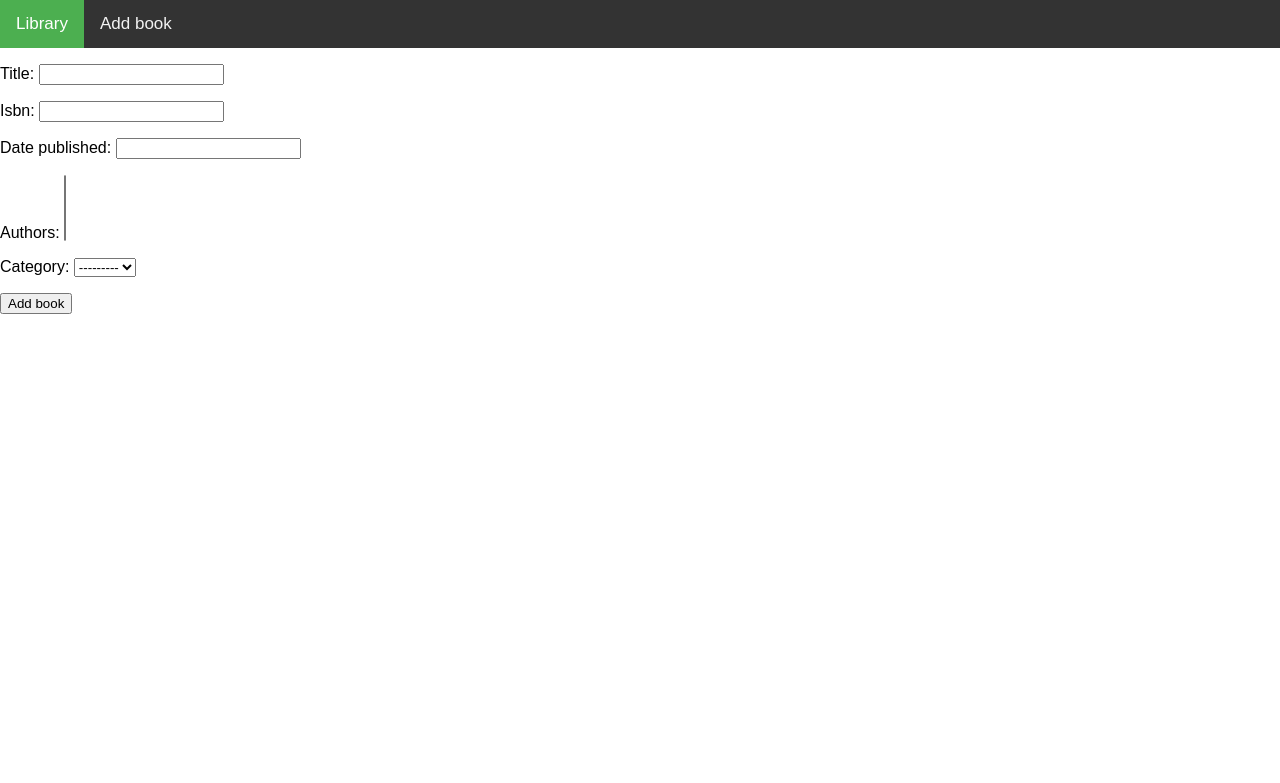
After one commit to fredericolcosta/BookSearch, a Django app: page /library/add_book in a window 1280 px wide. The commit adds this page. Shown: the top 783 px of the page. Run offline with Django 3.2, Linux system fonts and the light colour scheme; data that the repository does not hold is empty.

Commit message:
Feat: adding and editing books, and navbar

```diff
--- a/BookSearch/urls.py
+++ b/BookSearch/urls.py
@@ -21,5 +21,4 @@ from django.contrib.auth.views import LoginView, LogoutView
 urlpatterns = [
     path('admin/', admin.site.urls),
     path('library/', include('library.urls')),
-    path('login/', LoginView.as_view(), name='login'),
 ]
--- a/library/models.py
+++ b/library/models.py
@@ -1,4 +1,8 @@
 from django.db import models
+from django.core.validators import RegexValidator
+from django.forms import ModelForm
+
+
 
 class Author(models.Model):
     name = models.CharField(max_length=20)
@@ -13,8 +17,11 @@ class Category(models.Model):
         return self.name
 
 class Book(models.Model):
+    isbn_validator = RegexValidator(r'^[0-9]{13}|^[0-9]{10}$', 'ISBN has 10 or 13 digits.')
+
+
     title = models.CharField(max_length=100)
-    isbn = models.CharField(max_length=13, unique=True)
+    isbn = models.CharField(max_length=13, unique=True,validators=[isbn_validator])
     pub_date = models.DateField('date published')
     authors = models.ManyToManyField(Author, blank=False)
     category = models.ForeignKey(Category, on_delete=models.PROTECT)
--- /dev/null
+++ b/library/templates/library/base.html
@@ -0,0 +1,48 @@
+<html>
+
+<head>
+<title>Library</title>
+<style>
+body {
+  margin: 0;
+  font-family: Arial, Helvetica, sans-serif;
+}
+
+.topnav {
+  overflow: hidden;
+  background-color: #333;
+}
+
+.topnav a {
+  float: left;
+  color: #f2f2f2;
+  text-align: center;
+  padding: 14px 16px;
+  text-decoration: none;
+  font-size: 17px;
+}
+
+.topnav a:hover {
+  background-color: #ddd;
+  color: black;
+}
+
+.topnav a.active {
+  background-color: #4CAF50;
+  color: white;
+}
+</style>
+</head>
+
+<body>
+
+<div class="topnav">
+  <a class="active" href="{% url 'library:index' %}">Library</a>
+  <a href="{% url 'library:add_book' %}">Add book</a>
+</div>
+
+{% block content %}
+{% endblock %}
+
+</body>
+</html>
--- /dev/null
+++ b/library/templates/library/book_form.html
@@ -0,0 +1,11 @@
+{% extends 'library/base.html' %}
+
+
+{% block  content %}
+<form method="POST" enctype="multipart/form-data">
+    {% csrf_token %}
+    {{ form.as_p }}
+    <input type="submit" value="Add book">
+</form>
+
+{% endblock %}
--- a/library/urls.py
+++ b/library/urls.py
@@ -5,5 +5,7 @@ from . import views
 app_name = 'library'
 urlpatterns = [
     path('', views.index, name='index'),
-    path('<int:pk>/', views.DetailView.as_view(), name='book_detail'),
+    path('book_detail/<int:pk>/', views.DetailView.as_view(), name='book_detail'),
+    path('add_book', views.AddBook.as_view(), name='add_book'),
+    path('update_book/<int:pk>/', views.UpdateBook.as_view(), name='update_book'),
 ]
--- a/library/views.py
+++ b/library/views.py
@@ -1,20 +1,44 @@
+from django.forms import models
 from django.http import request
 from django.shortcuts import render
 from django.core.paginator import Paginator
 from django.contrib.auth.decorators import login_required
 from django.views import generic
+from django.views.generic.edit import CreateView, UpdateView
+from django.urls import reverse
 
 from .models import Book, Author, Category
 
-# Create your views here.
 def index(request):
     book_list = Book.objects.all().order_by('-title')
-    paginator = Paginator(book_list, 5)
+    paginator = Paginator(book_list, 2)
 
     page_number = request.GET.get('page')
     page_obj = paginator.get_page(page_number)
     return render(request, 'library/index.html', {'page_obj': page_obj})
 
+
+
 class DetailView(generic.DetailView):
     model = Book
     template_name = 'library/book_detail.html'
+
+
+class AddBook(CreateView):
+
+    # specify the model for create view
+    model = Book
+
+    # specify the fields to be displayed
+    fields = '__all__'
+
+    def get_success_url(self):
+        return reverse('library:book_detail', kwargs={'pk': self.object.pk})
+
+class UpdateBook(UpdateView):
+    model = Book
+    fields = "__all__"
+    template_name_suffix = '_update_form'
+
+    def get_success_url(self):
+        return reverse('library:book_detail', kwargs={'pk': self.object.pk})
```
Also changed, not shown: library/templates/library/book_detail.html (+8 -13 lines), library/templates/library/book_update_form.html (added, +19 -0 lines), library/templates/library/index.html (+7 -8 lines), library/migrations/0002_auto_20201002_1332.py (added), library/migrations/0003_auto_20201002_1415.py (added).
